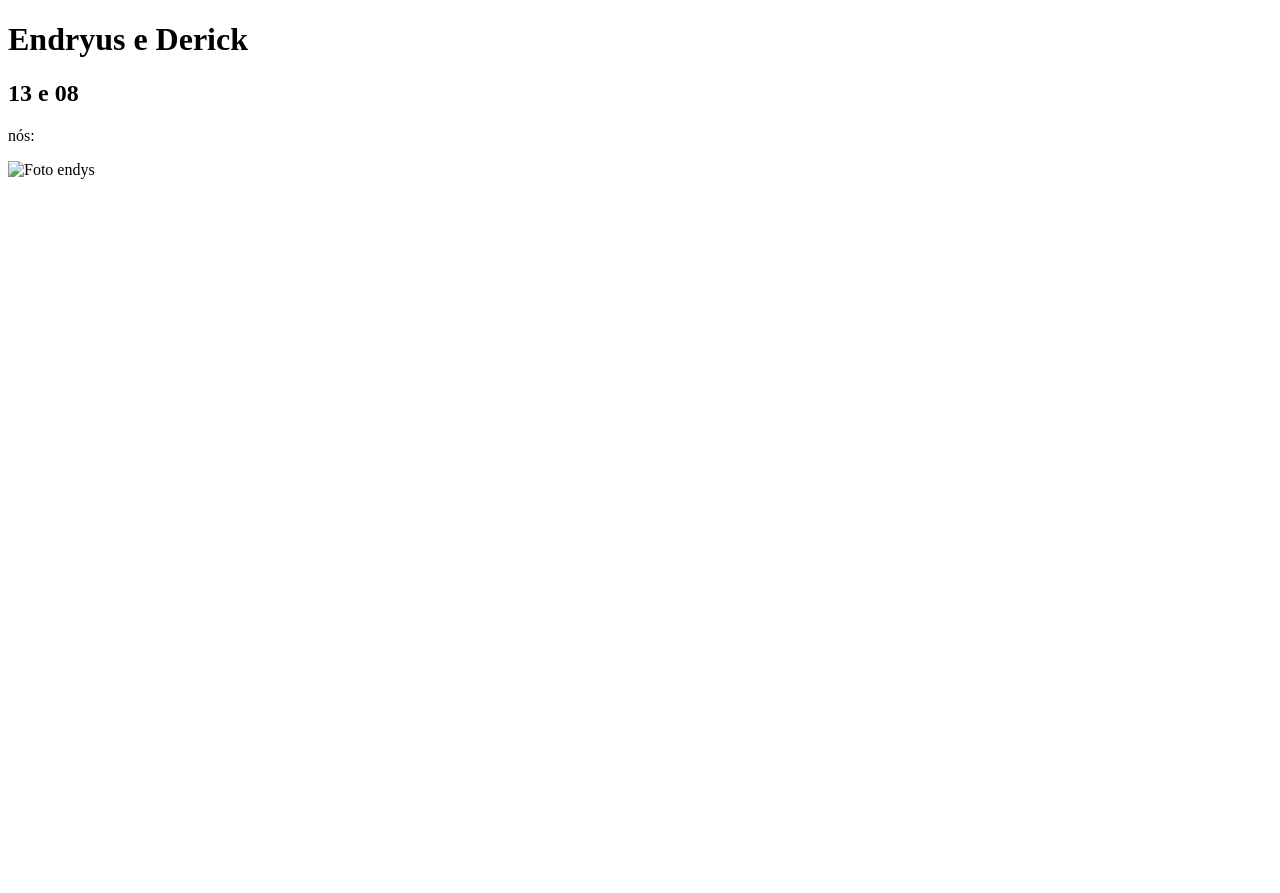
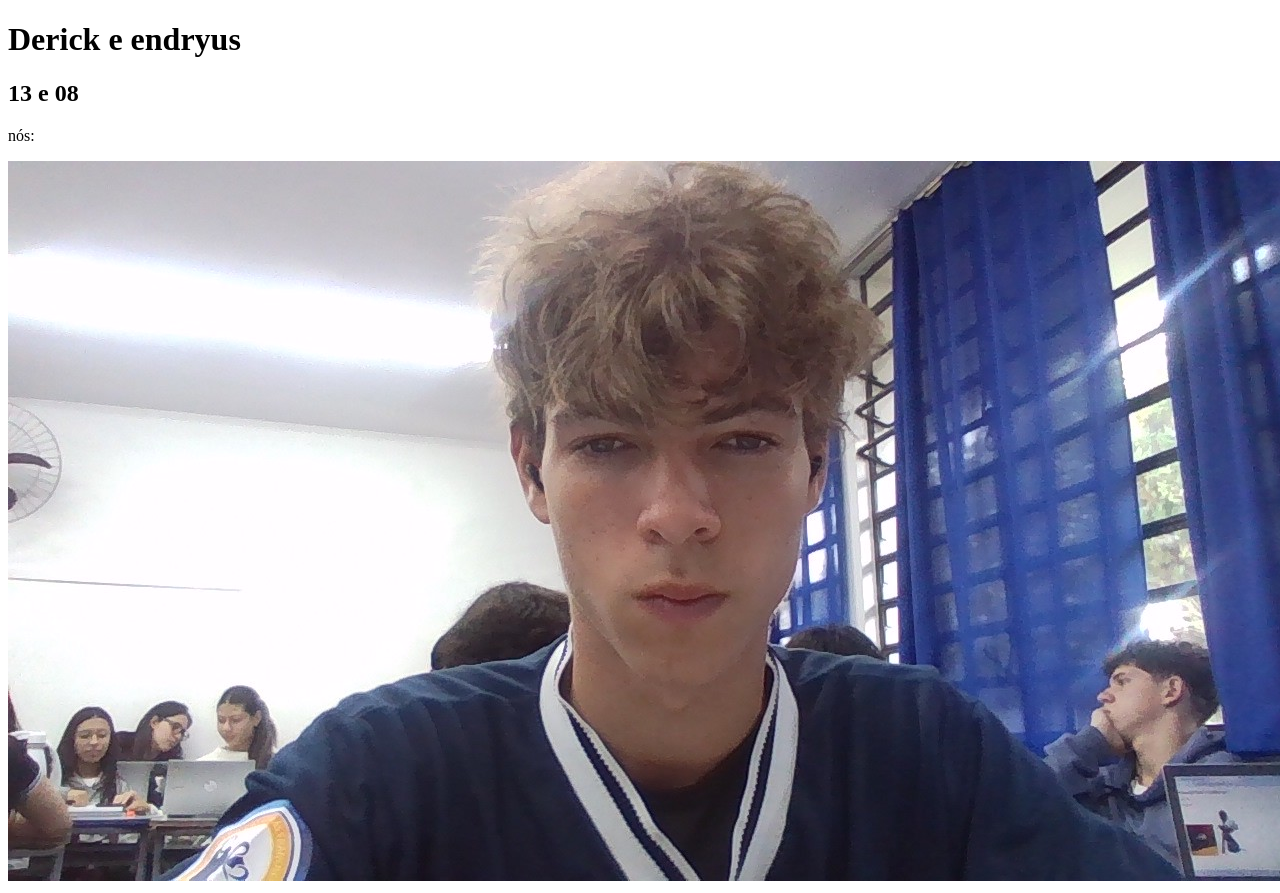
Before and after one commit to derickkkkkk/DERICKkk, a plain HTML site: page index.html in a window 1280 px wide. Before the commit the page ends 800 px from the top, so only its background shows below. Drawn offline with Linux system fonts and the light colour scheme.

Commit message:
rftghyjukl

```diff
--- a/index.html
+++ b/index.html
@@ -6,11 +6,10 @@
     <title>Youtube</title>
 </head>
 <body>
-    <h1> Endryus e Derick </h1>
+    <h1 class="importante"> Derick e endryus </h1>
 <h2>13 e 08</h2>
 <p>nós:</p>
-<img src="/Foto aluno 1" alt="Foto endys"
-<img src="/Foto aluno 2" alt="foto Dede"
+<img src="IMG_20260413_100315.jpg" alt="">
 
 </body>
 </html>
```
Also changed, not shown: IMG_20260413_100315.jpg (added).
